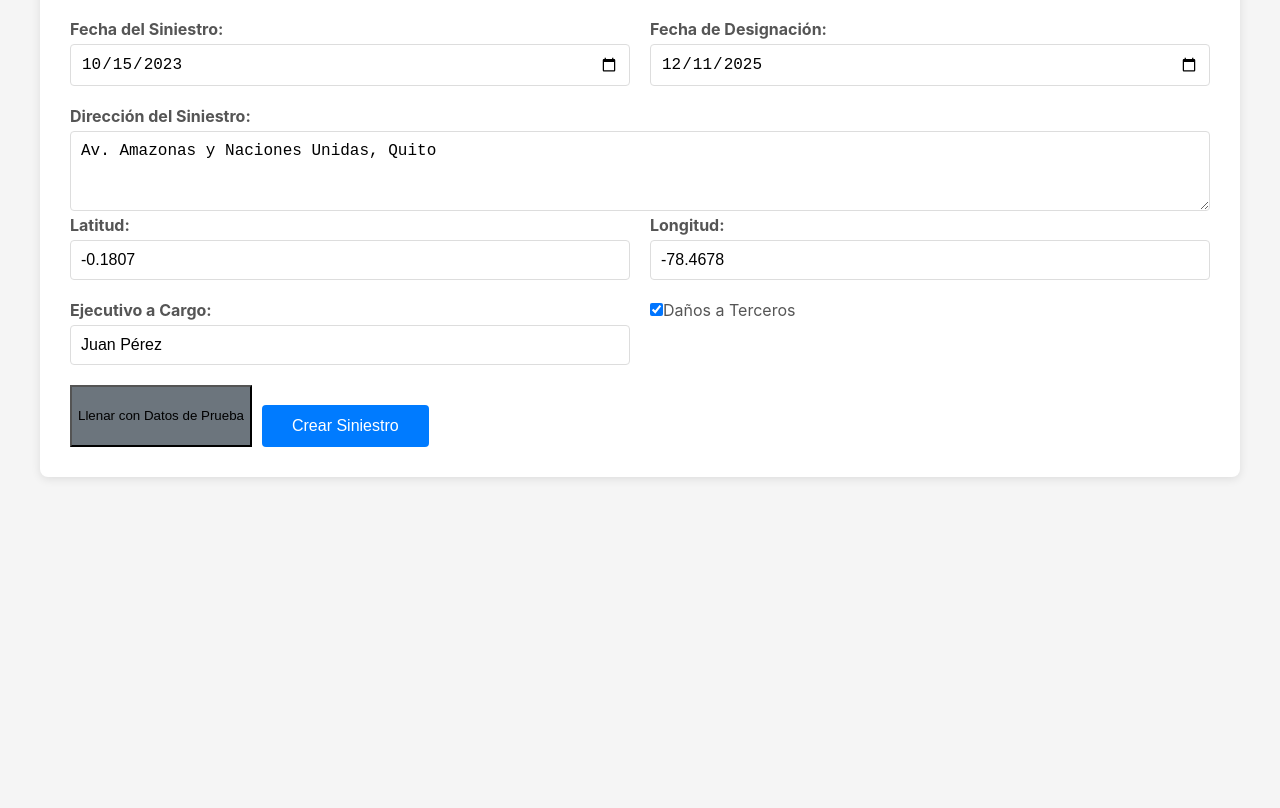
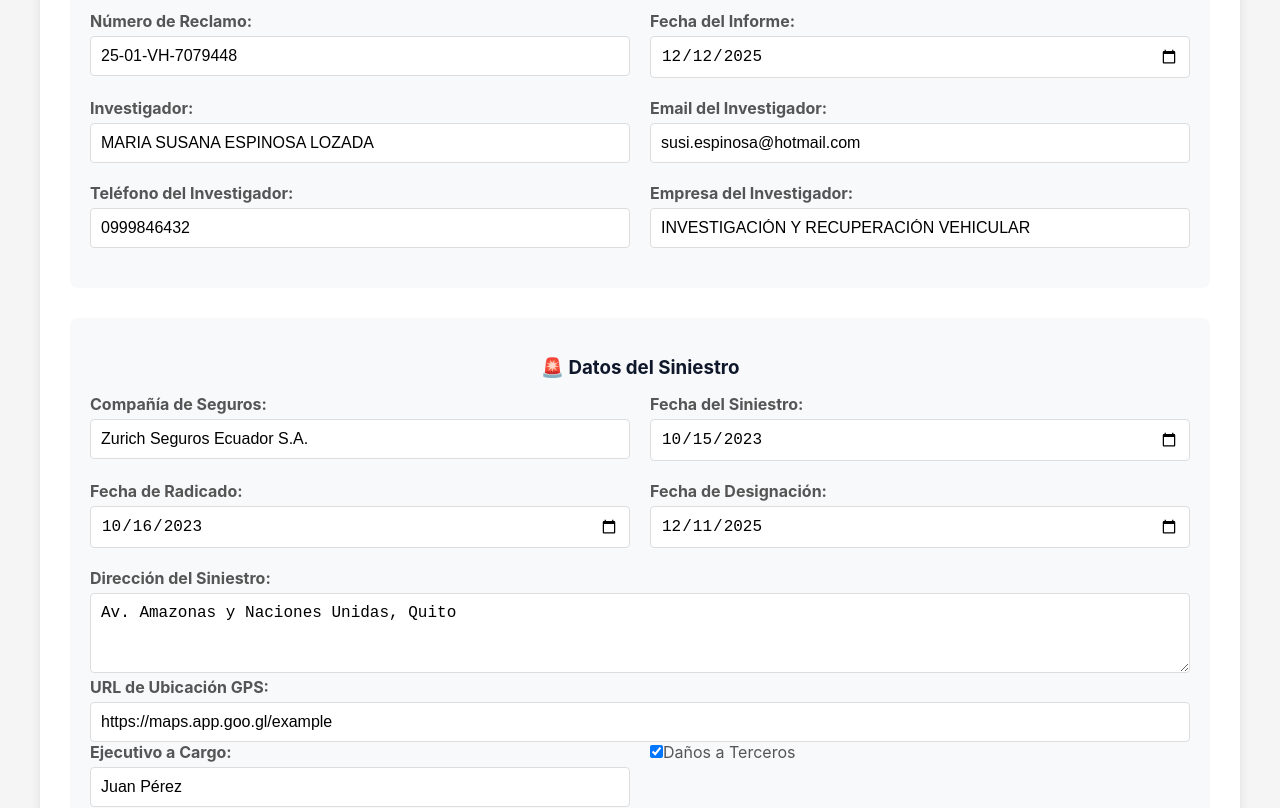
Before and after one commit to ginaproanio/Siniestros, a React (Create React App) app in the folder frontend/: page / in a window 1280 px wide. Shown: the part 408-1216 px from the top of the page. Before the commit the page ends 925 px from the top, so only its background shows below. Built offline with nearby package versions, Linux system fonts and the light colour scheme; no server answers.

Commit message:
Expand form UI with metadata and siniestro sections per specification

```diff
--- a/frontend/src/components/SiniestroForm.tsx
+++ b/frontend/src/components/SiniestroForm.tsx
@@ -178,8 +178,84 @@ const SiniestroForm: React.FC = () => {
 
   return (
     <div className="form-container">
-      <h2>Datos del Siniestro</h2>
+      <h2>Registro de Informe de Investigación de Siniestro</h2>
       <form onSubmit={handleSubmit}>
+
+        {/* METADATOS DEL INFORME */}
+        <div style={{ marginBottom: '30px', padding: '20px', backgroundColor: '#f8f9fa', borderRadius: '8px' }}>
+          <h3 style={{ color: '#0f172a', marginBottom: '15px' }}>📋 Metadatos del Informe</h3>
+          <div className="form-row">
+            <div className="form-group">
+              <label>Número de Reclamo:</label>
+              <input
+                type="text"
+                name="numero_reclamo"
+                value={formData.numero_reclamo}
+                onChange={handleInputChange}
+                required
+                placeholder="Ej: 24-01-VH-7059206"
+              />
+            </div>
+            <div className="form-group">
+              <label>Fecha del Informe:</label>
+              <input
+                type="date"
+                name="fecha_informe"
+                value={formData.fecha_informe}
+                onChange={handleInputChange}
+                required
+              />
+            </div>
+          </div>
+          <div className="form-row">
+            <div className="form-group">
+              <label>Investigador:</label>
+              <input
+                type="text"
+                name="investigador_nombre"
+                value={formData.investigador_nombre}
+                onChange={handleInputChange}
+                required
+              />
+            </div>
+            <div className="form-group">
+              <label>Email del Investigador:</label>
+              <input
+                type="email"
+                name="investigador_email"
+                value={formData.investigador_email}
+                onChange={handleInputChange}
+                required
+              />
+            </div>
+          </div>
+          <div className="form-row">
+            <div className="form-group">
+              <label>Teléfono del Investigador:</label>
+              <input
+                type="tel"
+                name="investigador_telefono"
+                value={formData.investigador_telefono}
+                onChange={handleInputChange}
+                required
+              />
+            </div>
+            <div className="form-group">
+              <label>Empresa del Investigador:</label>
+              <input
+                type="text"
+                name="investigador_empresa"
+                value={formData.investigador_empresa}
+                onChange={handleInputChange}
+                required
+              />
+            </div>
+          </div>
+        </div>
+
+        {/* DATOS DEL SINIESTRO */}
+        <div style={{ marginBottom: '30px', padding: '20px', backgroundColor: '#f8f9fa', borderRadius: '8px' }}>
+          <h3 style={{ color: '#0f172a', marginBottom: '15px' }}>🚨 Datos del Siniestro</h3>
           <div className="form-row">
             <div className="form-group">
               <label>Compañía de Seguros:</label>
@@ -192,24 +268,23 @@ const SiniestroForm: React.FC = () => {
               />
             </div>
             <div className="form-group">
-            <label>Número de Reclamo:</label>
+              <label>Fecha del Siniestro:</label>
               <input
-              type="text"
-              name="numero_reclamo"
-              value={formData.numero_reclamo}
+                type="date"
+                name="fecha_siniestro"
+                value={formData.fecha_siniestro}
                 onChange={handleInputChange}
                 required
               />
             </div>
           </div>
-
           <div className="form-row">
             <div className="form-group">
-            <label>Fecha del Siniestro:</label>
+              <label>Fecha de Radicado:</label>
               <input
                 type="date"
-              name="fecha_siniestro"
-              value={formData.fecha_siniestro}
+                name="fecha_radicado"
+                value={formData.fecha_radicado}
                 onChange={handleInputChange}
                 required
               />
@@ -225,7 +300,6 @@ const SiniestroForm: React.FC = () => {
               />
             </div>
           </div>
-
           <div className="form-group">
             <label>Dirección del Siniestro:</label>
             <textarea
@@ -236,7 +310,39 @@ const SiniestroForm: React.FC = () => {
               required
             />
           </div>
-
+          <div className="form-group">
+            <label>URL de Ubicación GPS:</label>
+            <input
+              type="url"
+              name="ubicacion_gps"
+              value={formData.ubicacion_gps || ""}
+              onChange={handleInputChange}
+              placeholder="https://maps.app.goo.gl/..."
+            />
+          </div>
+          <div className="form-row">
+            <div className="form-group">
+              <label>Ejecutivo a Cargo:</label>
+              <input
+                type="text"
+                name="ejecutivo_a_cargo"
+                value={formData.ejecutivo_a_cargo}
+                onChange={handleInputChange}
+                required
+              />
+            </div>
+            <div className="form-group">
+              <label className="checkbox-label">
+                <input
+                  type="checkbox"
+                  name="danos_a_terceros"
+                  checked={formData.danos_a_terceros}
+                  onChange={handleInputChange}
+                />
+                Daños a Terceros
+              </label>
+            </div>
+          </div>
           <div className="form-row">
             <div className="form-group">
               <label>Latitud:</label>
@@ -258,28 +364,6 @@ const SiniestroForm: React.FC = () => {
                 onChange={handleInputChange}
               />
             </div>
-        </div>
-
-        <div className="form-row">
-          <div className="form-group">
-            <label>Ejecutivo a Cargo:</label>
-            <input
-              type="text"
-              name="ejecutivo_a_cargo"
-              value={formData.ejecutivo_a_cargo}
-              onChange={handleInputChange}
-            />
-          </div>
-          <div className="form-group">
-            <label className="checkbox-label">
-              <input
-                type="checkbox"
-                name="danos_a_terceros"
-                checked={formData.danos_a_terceros}
-                onChange={handleInputChange}
-              />
-              Daños a Terceros
-            </label>
           </div>
         </div>
 
```
Lines whose indentation alone changed are shown as unchanged.
